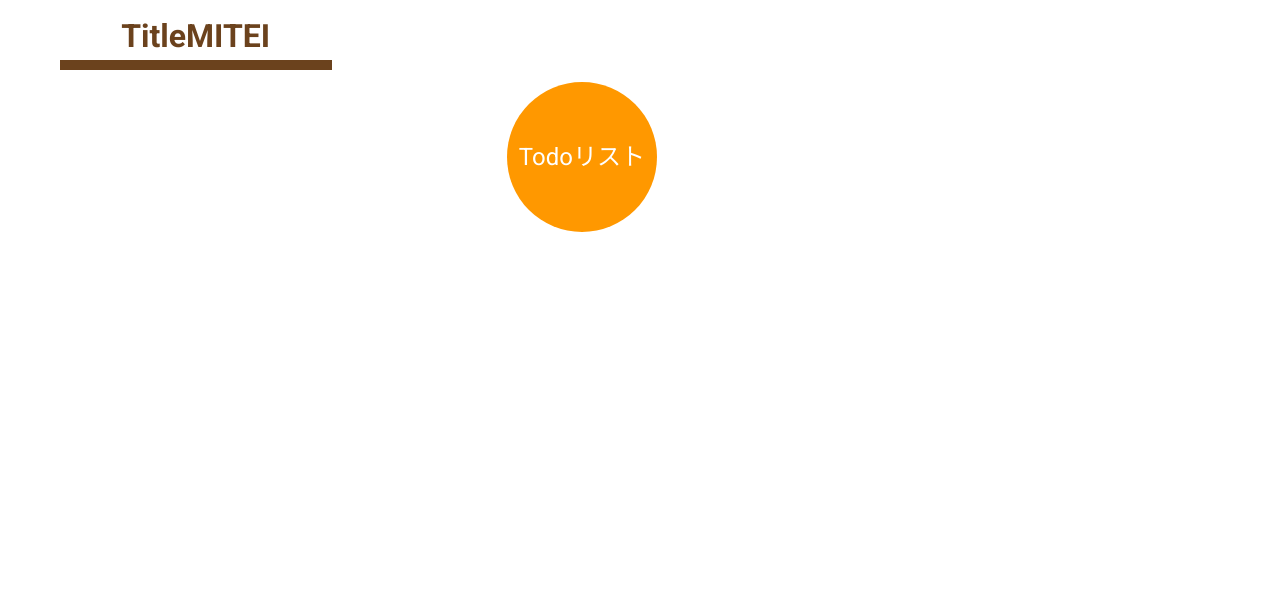
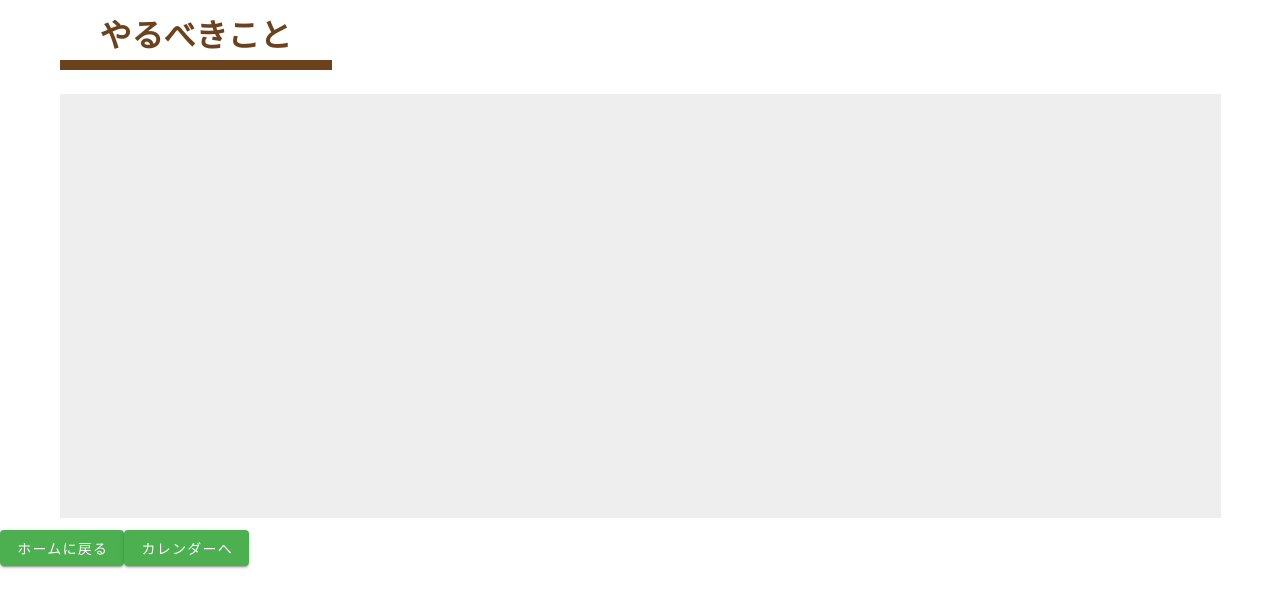
Before and after one commit to KK56ken/HackU_2020_vol.2_sysken, a Vue app in the folder raise_todo/: page /todo in a window 1280 px wide. Shown: the top 608 px of the page. Built offline with nearby package versions, Linux system fonts and the light colour scheme.

Commit message:
【FIX】todoリストに飛べるようにした

```diff
--- a/raise_todo/src/App.vue
+++ b/raise_todo/src/App.vue
@@ -1,19 +1,19 @@
 <template>
   <v-app>
     <v-main>
-      <Home />
+      <router-view></router-view>
     </v-main>
   </v-app>
 </template>
 
 <script>
-import Home from "./pages/Home";
+// import Home from "./pages/Home";
 
 export default {
   name: "App",
 
   components: {
-    Home,
+    // Home,
   },
 
   data: () => ({
--- a/raise_todo/src/components/HomeIcon.vue
+++ b/raise_todo/src/components/HomeIcon.vue
@@ -2,9 +2,11 @@
   <v-container>
     <v-row justify="space-around">
       <v-col cols="12" sm="6" md="4" lg="3">
-        <v-avatar color="orange" size="150">
-          <span class="white--text headline">Todoリスト</span>
-        </v-avatar>
+        <router-link to="/Todo">
+          <v-avatar color="#F29993" size="150">
+            <span class="white--text headline">Todoリスト</span>
+          </v-avatar>
+        </router-link>
       </v-col>
     </v-row>
   </v-container>
@@ -16,3 +18,5 @@ export default {
   data: () => ({}),
 };
 </script>
+<style>
+</style>
--- a/raise_todo/src/pages/Home.vue
+++ b/raise_todo/src/pages/Home.vue
@@ -12,6 +12,7 @@
     </v-container>
   </div>
 </template>
+
 
 <script>
 // @ is an alias to /src
--- a/raise_todo/src/pages/Todo.vue
+++ b/raise_todo/src/pages/Todo.vue
@@ -0,0 +1,38 @@
+<template>
+  <div class="Todo">
+    <!-- <HelloWorld msg="Welcome to Your Vue.js App"/> -->
+    <v-container>
+      <v-row class="text-center">
+        <v-col cols="7" sm="6" md="4" lg="3">
+          <h1>やるべきこと</h1>
+          <v-divider></v-divider>
+        </v-col>
+      </v-row>
+    </v-container>
+    <v-container>
+      <v-sheet class="d-flex" color="grey lighten-3" height="424"></v-sheet>
+    </v-container>
+    <router-link to="/">
+      <v-btn color="green" dark>ホームに戻る</v-btn>
+    </router-link>
+    <v-btn color="green" dark>カレンダーへ</v-btn>
+  </div>
+</template>
+
+
+<script>
+// @ is an alias to /src
+// import HomeIcon from "@/components/HomeIcon.vue";
+
+export default {
+  name: "",
+  components: {
+    // HomeIcon,
+  },
+};
+</script>
+<style>
+h1 {
+  color: #6b421d !important;
+}
+</style>
--- a/raise_todo/src/router.js
+++ b/raise_todo/src/router.js
@@ -1,6 +1,7 @@
 import Vue from "vue";
 import VueRouter from "vue-router";
 import Home from "./pages/Home.vue";
+import Todo from "./pages/Todo.vue";
 
 Vue.use(VueRouter);
 
@@ -19,6 +20,11 @@ const routes = [
     component: () =>
       import(/* webpackChunkName: "about" */ "./pages/About.vue"),
   },
+  {
+    path: "/todo",
+    name: "Todo",
+    component: Todo,
+  },
 ];
 
 const router = new VueRouter({
```
